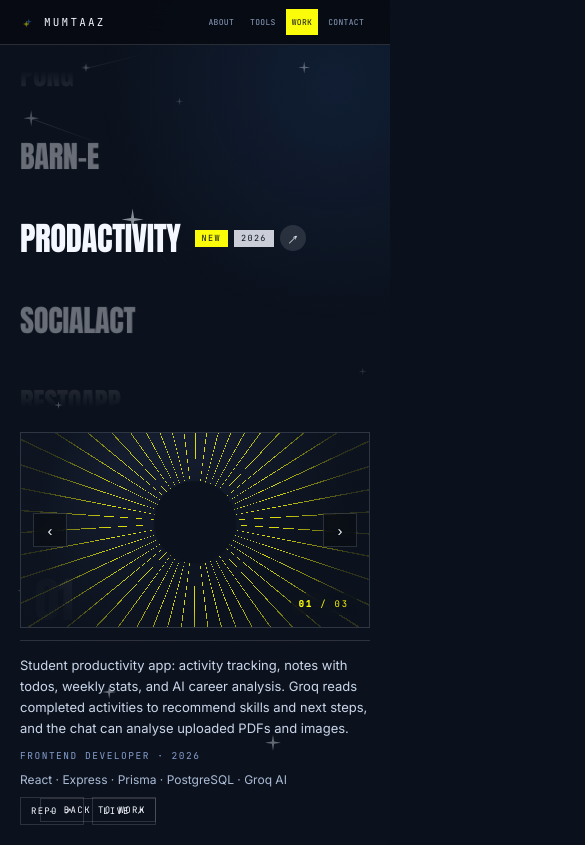
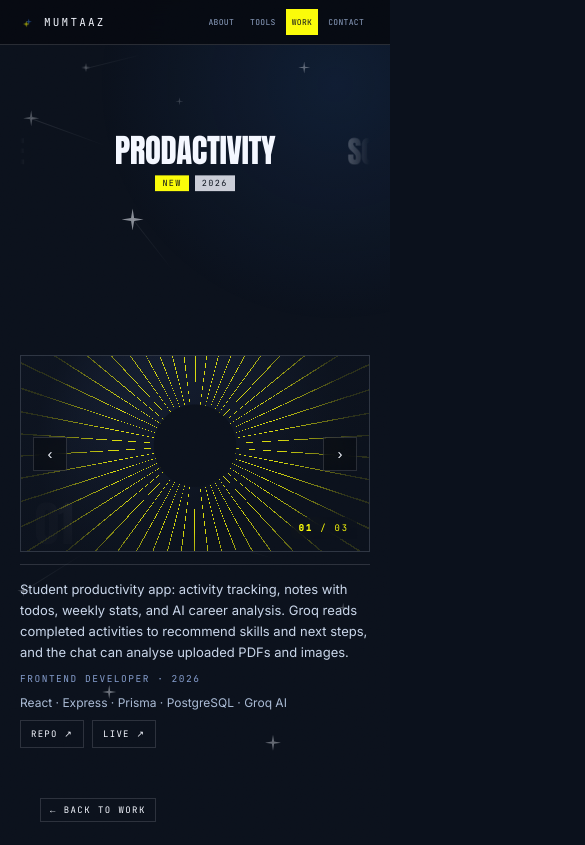
Before and after one commit to tazzz-dev/portofolio-v2, a plain HTML site: page work.html in a window 390 px wide. Shown: the top 845 px of the page, 585 px wide, since content can reach past the window. Drawn offline with Linux system fonts and the light colour scheme.

Commit message:
Work: remove arrow chips next to project names

```diff
--- a/work.css
+++ b/work.css
@@ -839,16 +839,6 @@ body.w-page {
   transition: opacity .35s ease, transform .45s cubic-bezier(.16, 1, .3, 1);
 }
 .wk-name.is-on .wk-chips { opacity: 1; transform: none; }
-.wk-go {
-  display: grid;
-  place-items: center;
-  width: 26px;
-  height: 26px;
-  border-radius: 50%;
-  background: rgba(244, 247, 255, .12);
-  color: var(--paper);
-  font-size: 11px;
-}
 
 /* --- panel foto --- */
 .wk-media {
@@ -1079,8 +1069,38 @@ body.w-page {
 
 @media (max-width: 600px) {
   .wk { padding-bottom: 20px; }
-  .wk[data-wk-ready] .wk-wheel { height: 40svh; }
-  .wk-name { font-size: clamp(1.8rem, 8.4vw, 2.6rem); }
+
+  /* wheel jadi horizontal; tahun pindah ke bawah nama */
+  .wk[data-wk-ready] .wk-wheel {
+    height: clamp(150px, 22svh, 210px);
+    -webkit-mask-image: linear-gradient(90deg, transparent 0, #000 10%, #000 90%, transparent 100%);
+    mask-image: linear-gradient(90deg, transparent 0, #000 10%, #000 90%, transparent 100%);
+  }
+  .wk[data-wk-ready] .wk-list li {
+    left: 0;
+    right: 0;
+    top: 50%;
+    display: flex;
+    justify-content: center;
+    transform-origin: center center;
+  }
+  .wk-name {
+    flex-direction: column;
+    align-items: center;
+    gap: 8px;
+    text-align: center;
+    white-space: normal;
+    font-size: clamp(1.8rem, 8.4vw, 2.6rem);
+  }
+  .wk-chips {
+    position: static;
+    translate: none;
+    margin-left: 0;
+    opacity: 1;
+    transform: none;
+  }
+  .wk-go { width: 22px; height: 22px; font-size: 9px; }
+
   .wk-media { gap: 12px; }
   .wk-shot { aspect-ratio: 16 / 9; }
   .wk-nav { width: 34px; height: 34px; font-size: 15px; }
--- a/work.html
+++ b/work.html
@@ -102,7 +102,6 @@
           <span class="wk-chips">
             <span class="w-chip w-chip--lemon">New</span>
             <span class="w-chip">2026</span>
-            <span class="wk-go" aria-hidden="true">↗</span>
           </span>
         </button>
       </li>
@@ -111,7 +110,6 @@
           <span class="wk-label">SocialAct</span>
           <span class="wk-chips">
             <span class="w-chip">2025</span>
-            <span class="wk-go" aria-hidden="true">↗</span>
           </span>
         </button>
       </li>
@@ -120,7 +118,6 @@
           <span class="wk-label">RestoApp</span>
           <span class="wk-chips">
             <span class="w-chip">2025</span>
-            <span class="wk-go" aria-hidden="true">↗</span>
           </span>
         </button>
       </li>
@@ -129,7 +126,6 @@
           <span class="wk-label">Snake</span>
           <span class="wk-chips">
             <span class="w-chip">2025</span>
-            <span class="wk-go" aria-hidden="true">↗</span>
           </span>
         </button>
       </li>
@@ -138,7 +134,6 @@
           <span class="wk-label">Pong</span>
           <span class="wk-chips">
             <span class="w-chip">2025</span>
-            <span class="wk-go" aria-hidden="true">↗</span>
           </span>
         </button>
       </li>
@@ -147,7 +142,6 @@
           <span class="wk-label">Barn-E</span>
           <span class="wk-chips">
             <span class="w-chip">2024</span>
-            <span class="wk-go" aria-hidden="true">↗</span>
           </span>
         </button>
       </li>
--- a/work.js
+++ b/work.js
@@ -104,6 +104,8 @@
   var active = 0;
   var photo = 0;
   var gap = 118;
+  var gapX = 240;
+  var mqMobile = window.matchMedia('(max-width: 600px)');
 
   /* semua foto tiap proyek dibuat sekali, lalu tinggal ditampilkan */
   photosBox.innerHTML = '';
@@ -123,6 +125,7 @@
   var measure = function () {
     var h = wheel.clientHeight || 620;
     gap = Math.max(82, Math.min(126, h / 5.1));
+    gapX = Math.min(wheel.clientWidth * 0.6, 280);
     paintWheel();
   };
 
@@ -138,8 +141,10 @@
       var opacity = abs === 0 ? 1 : Math.max(0.1, 0.7 - abs * 0.19);
       var li = el.closest('li');
 
-      var transform = 'translateY(calc(-50% + ' + (d * gap) + 'px)) scale(' + scale.toFixed(3) + ')' +
-        (drum ? ' rotateX(' + (d * -9) + 'deg) translateZ(' + (-abs * 60) + 'px)' : '');
+      var transform = mqMobile.matches
+        ? 'translateY(-50%) translateX(' + (d * gapX) + 'px) scale(' + scale.toFixed(3) + ')'
+        : 'translateY(calc(-50% + ' + (d * gap) + 'px)) scale(' + scale.toFixed(3) + ')' +
+          (drum ? ' rotateX(' + (d * -9) + 'deg) translateZ(' + (-abs * 60) + 'px)' : '');
 
       li.style.transform = transform;
       li.style.opacity = opacity.toFixed(3);
@@ -219,6 +224,8 @@
   }, { passive: false });
 
   window.addEventListener('resize', measure);
+  if (mqMobile.addEventListener) mqMobile.addEventListener('change', measure);
+  else if (mqMobile.addListener) mqMobile.addListener(measure);
 
   root.setAttribute('data-wk-ready', '');
   setActive(0);
```
